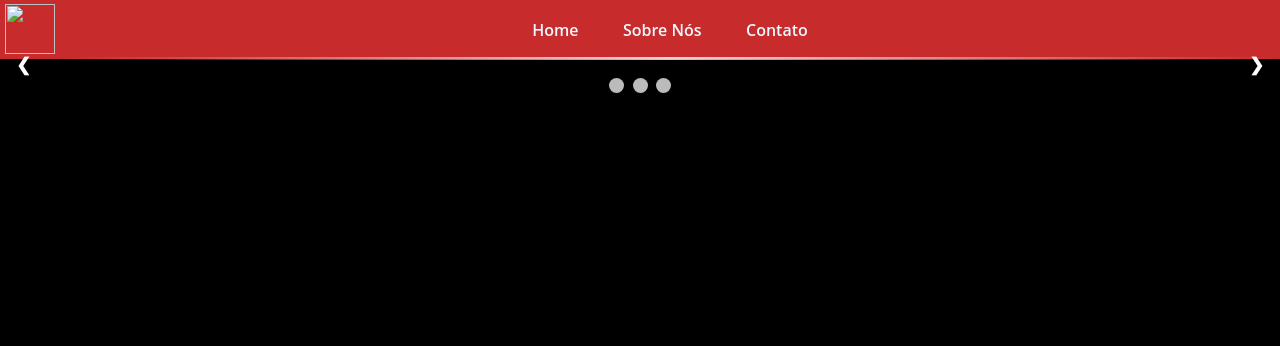
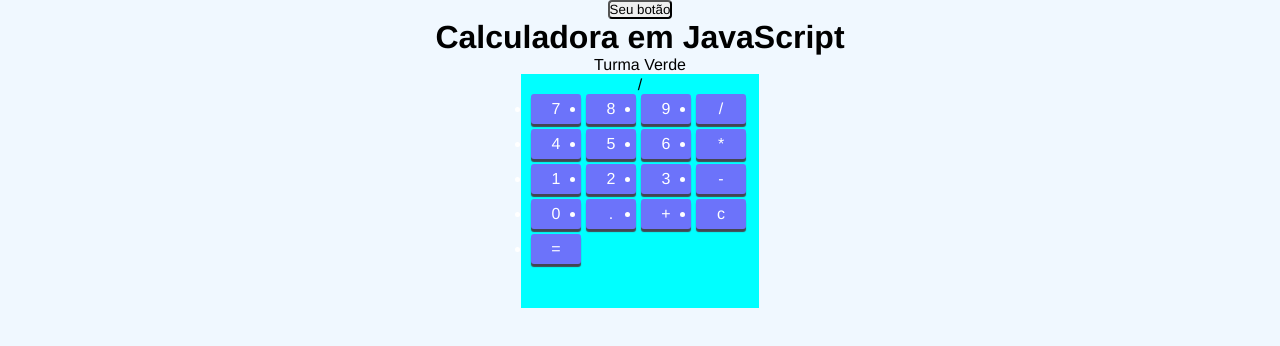
Before and after one commit to Viniciusbolsonaro/Vincius-aula-joao, a plain HTML site: page index.html in a window 1280 px wide. Drawn offline with Linux system fonts and the light colour scheme.

Commit message:
Add files via upload

```diff
--- a/index.html
+++ b/index.html
@@ -1,55 +1,43 @@
 <!DOCTYPE html>
-<html >
+<html lang="en">
 <head>
-<link rel="stylesheet" href="style.css">
-<title>Cine Jaré</title>
+  <meta charset="UTF-8">
+  <meta http-equiv="X-UA-Compatible" content="IE=edge">
+  <meta name="viewport" content="width=device-width, initial-scale=1.0">
+  <link rel="stylesheet" type="text/css" href="style.css"/>
+  <title>Calculadora</title>
 </head>
-<body class="page-design">
-
-    <div class="nav-menu">
-        <img class=logo-menu src="img/cinema.png">
-        <div class="navmenu">
-            <ul>
-                <li><a class="links" href="#home">Home</a></li>
-                <li><a class="links" href="#sobre">Sobre Nós</a></li>
-                <li><a class="links" href="#contato">Contato</a></li>
-            </ul>
-        </div>
-    </div>
-    <hr>
-    <section class="slideshow-container-total">
-      <div class="slideshow-container">
-        <div class="mySlides fade">
-            <img src="img/slide1.PNG" style="width:100%" height="70%">
-        </div>
-        <div class="mySlides fade">
-            <img src="img/slide2.PNG" style="width:100%" height="70%">
-        </div>
-
-          <div class="mySlides fade">
-            <img src="img/slide3.PNG" style="width:100%" height="70%">
-          </div>
-
-           <!-- Next and previous buttons -->
-            <a class="prev" onclick="plusSlides(-1)">&#10094;</a>
-            <a class="next" onclick="plusSlides(1)">&#10095;</a>
-            </div>
-            <br>
-
-            <!-- The dots/circles -->
-            <div style="text-align:center">
-            <span class="dot" onclick="currentSlide(1)"></span>
-            <span class="dot" onclick="currentSlide(2)"></span>
-            <span class="dot" onclick="currentSlide(3)"></span>
-  </div>
-
-    </div>
+<body>
+  <button id="botao" onclick="mudartexto()">Seu botão</button>
+   <header>
+       <h1> Calculadora em JavaScript</h1>
+       <p>Turma Verde</p>
+   </header>
+   <section id="calculadora">
+        <header class="top">
+            <div class="input= valor">/</div>
+        </header>
+        <ul class="key">
+            <li>7</li>
+            <li>8</li>
+            <li>9</li>
+            <li class="operador">/</li>
+            <li>4</li>
+            <li>5</li>
+            <li>6</li>
+            <li class="operador">*</li>
+            <li>1</li>
+            <li>2</li>
+            <li>3</li>
+            <li class="operador">-</li>
+            <li>0</li>
+            <li>.</li>
+            <li class="operador">+</li>
+            <li>c</li>
+            <li class="operador">=</li>
+        </ul>
     </section>
 
-
-
-
-<script src="js/slides.js"></script>
-
 </body>
+<script src= "js.js"></script>
 </html>
--- /dev/null
+++ b/js.js
@@ -0,0 +1,4 @@
+function mudartexto(){
+    document.getElementById("botao").innerHTML = "Botão do alek"
+    alert("Alerta!")
+}
--- a/style.css
+++ b/style.css
@@ -1,126 +1,76 @@
-.page-design
-{
-    width: 100%;
-    margin-top: -17px;
-    background-color:#000000;
-    font-family: 'Nunito', sans-serif;
-    color:aliceblue;
-    margin-left: 0px;
+*{
+    margin: 0;
+    padding: 0;
+    box-sizing: 22px;
+    font-family:'Franklin Gothic Medium', 'Arial Narrow', Arial, sans-serif;
+}
+body{
+    background-color: aliceblue;
+    text-align: center;
+    color: black;
 }
 
-.nav-menu
-{
-    background-color:#c72b2b;
-    width: 100%;
-    height: 60px;
+button{
+    border-color: black;
+    border-style: outset;
+    border-radius: 4px;
+    text-decoration: solid;
+}
+li{
+    list-style-type: style none;
+}
 
+#container{
+    width: 290px;
     text-align: center;
+    height: auto;
+    margin: 4px auto;
+}
 
+#calculadora{
+    width: 234px;
+    height: 230px;
+    margin: 0 auto;
+    padding: 2px;
+    background-color: aqua;
 }
-.navmenu ul li
-{
-    text-align: center;
-    list-style-type: none;
-    margin: 0;
-    padding: 20px;
-    text-decoration: none;
-    display: inline-block;
-	  position: relative;
-	  font-family: 'Open Sans', serif;
-	  font-weight: 600;
-
-}
-.links
-{
-    color: aliceblue;
-    text-decoration: underline 0.15em rgba(0, 0, 0, 0);
-    transition: text-decoration-color 300ms;
-}
-a:hover {
-    text-decoration-color: rgba(0, 0, 0, 1);
-  }
-hr
-{
-    margin-top: -2px;
-    border: 0;
-    height: 3px;
-    background-image: linear-gradient(to right, transparent, rgba(255, 255, 255, 0.787), transparent);
+.input-valor{
+    margin: 8px auto;
+    width: 95%;
+    height: 30px;
+    font-size: 16px;
+    overflow: hidden;
+    text-align: right;
+    color: darkgoldenrod;
+    padding: 4px;
+    background-color: aliceblue;
+    box-shadow: inset -1px -1px 4px -1px #eee;
 
 }
 
-.logo-menu{
+.key li{
     width: 50px;
-    height: 50px;
+    height: 30px;
+    border-radius: 3px;
+    color: #fff;
+    background-color: #6c73fa;
+    cursor: pointer;
     float: left;
-    margin: 5px;
+    margin: 0px -3px 5px 8px;
+    line-height: 30px;
+    text-align: center;
+    box-shadow: 0px 3px 1px 0px #444651;
+}
+.key li:hover{
+    background-color: #bef9f0;
+    color: #6c73fa;
+    transition: 0.2s;
+}
 
+.key li:active{
+    box-shadow: 0px 1px 1px 0px #444651;
 }
-/* Slideshow container */
-.slideshow-container {
-    position: relative;
-    margin: auto;
-  }
 
-/* Hide the images by default */
-.mySlides {
-    display: none;
-  }
-
-  /* Next & previous buttons */
-.prev, .next {
-    cursor: pointer;
-    position: absolute;
-    top: 50%;
-    width: auto;
-    margin-top: -22px;
-    padding: 16px;
-    color: white;
-    font-weight: bold;
-    font-size: 18px;
-    transition: 0.6s ease;
-    border-radius: 0 3px 3px 0;
-    user-select: none;
-  }
-
-  /* Position the "next button" to the right */
-.next {
-    right: 0;
-    border-radius: 3px 0 0 3px;
-  }
-
-  /* On hover, add a black background color with a little bit see-through */
-  .prev:hover, .next:hover {
-    background-color: rgba(0,0,0,0.8);
-  }
-
-
-
-  /* The dots/bullets/indicators */
-.dot {
-    cursor: pointer;
-    height: 15px;
-    width: 15px;
-    margin: 0 2px;
-    background-color: #bbb;
-    border-radius: 50%;
-    display: inline-block;
-    transition: background-color 0.6s ease;
-  }
-  .active, .dot:hover {
-    background-color: #c32e2e;
-  }
-
-  /* Fading animation */
-.fade {
-    animation-name: fade;
-    animation-duration: 1.5s;
-  }
-
-  @keyframes fade {
-    from {opacity: .4}
-    to {opacity: 1}
-  }
-
-  .slideshow-container-total{
-    margin-top: -8px;
-  }
+.verificar{
+    width: 93.4% !important;
+}
```
